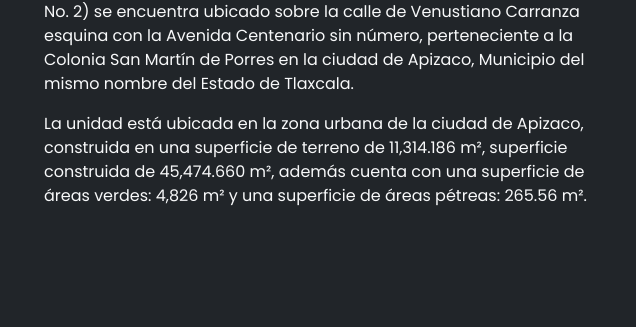
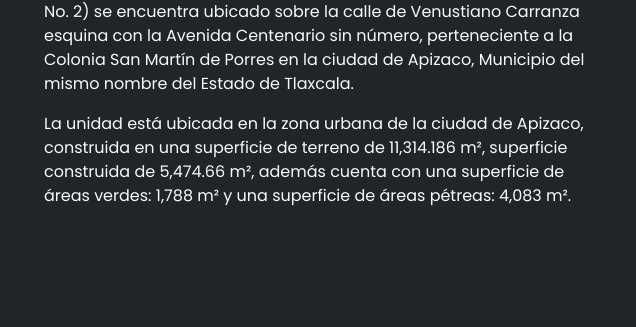
Before and after one commit to imssapizaco-lgtm/Plataforma-Web-HGZ-No.2-IMSS-Apizaco., a plain HTML site: page index.html in a window 1280 px wide. Shown: the part 2414-2741 px from the top of the page, 644-1280 px from the left. Drawn offline with nearby package versions, Linux system fonts and the light colour scheme; some packages are replaced by stand-ins of ours.

```diff
--- a/index.html
+++ b/index.html
@@ -143,8 +143,8 @@
                 </p>
                 <p>
                     La unidad está ubicada en la zona urbana de la ciudad de Apizaco, construida en una superficie de terreno de
-                    11,314.186 m², superficie construida de 45,474.660 m², además cuenta con una superficie de áreas verdes: 4,826 m²
-                    y una superficie de áreas pétreas: 265.56 m².
+                    11,314.186 m², superficie construida de 5,474.66 m², además cuenta con una superficie de áreas verdes: 1,788 m²
+                    y una superficie de áreas pétreas: 4,083 m².
                 </p>
             </div>
         </div>
```
